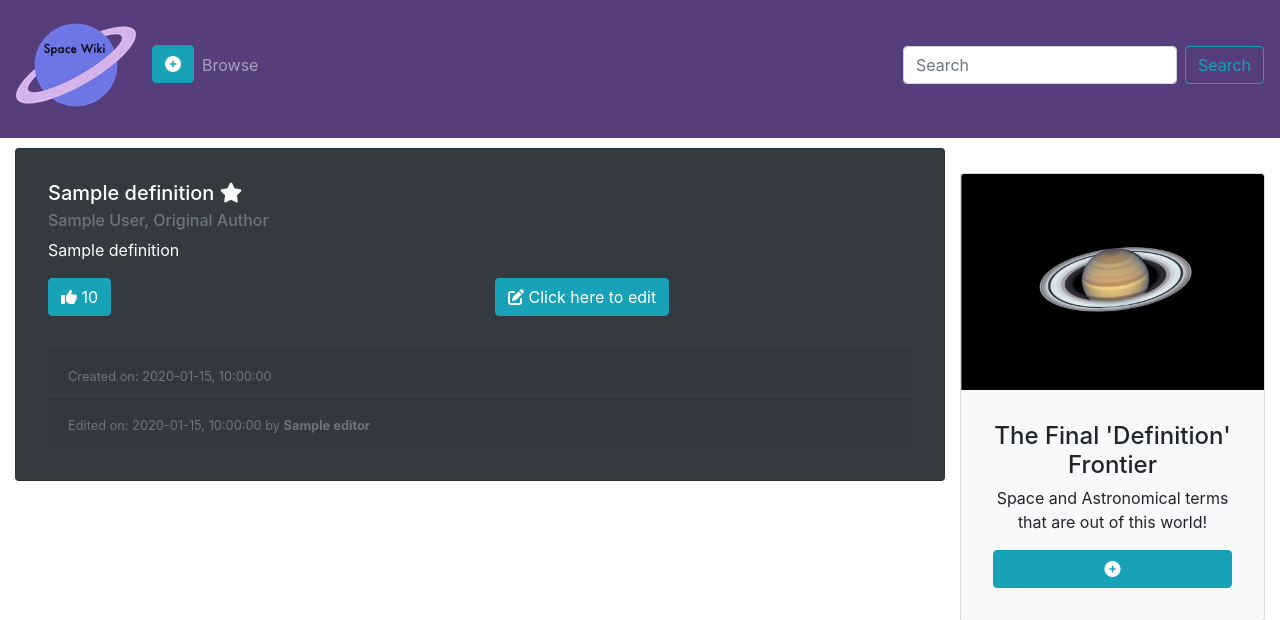
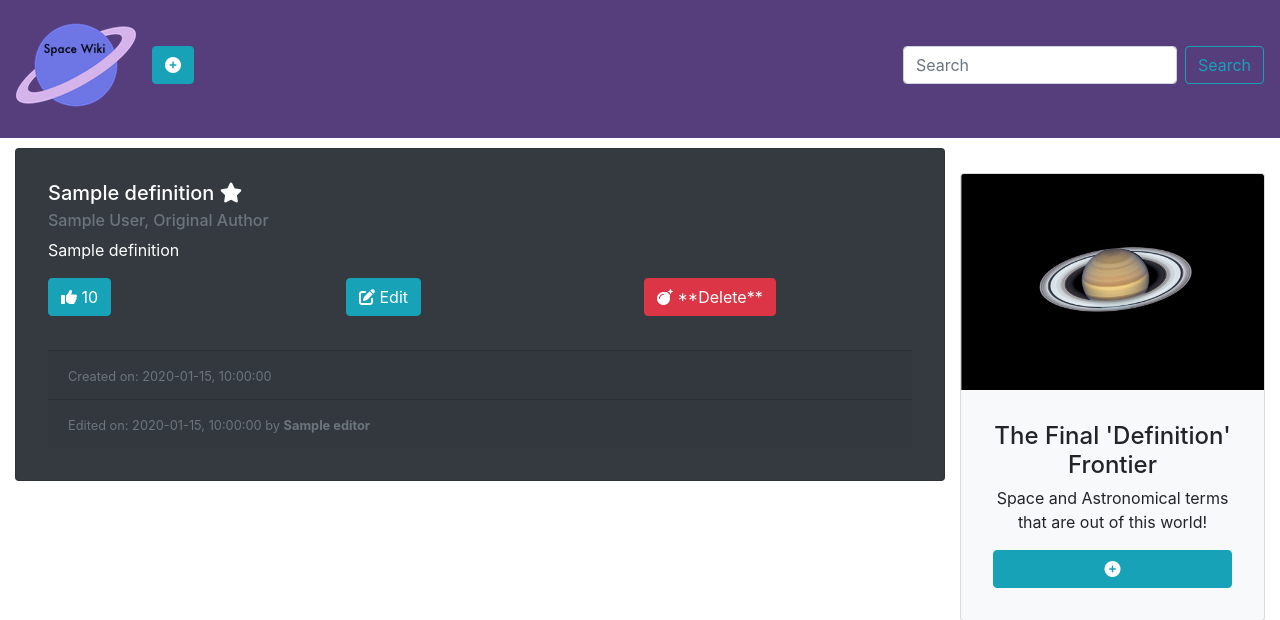
Before and after one commit to scottymcandrew/space-wiki, a Flask app: page / in a window 1280 px wide. Shown: the top 620 px of the page. Run offline with Flask 2, Linux system fonts and the light colour scheme; a database or web service that is not in the repository returns one stand-in record (values such as "Sample title"); some libraries are stand-ins or nearby versions.

Commit message:
Cancel buttons added, delete buttons coloured red

```diff
--- a/app.py
+++ b/app.py
@@ -119,6 +119,14 @@ def update_definition():
     return redirect(url_for('get_definitions'))
 
 
+@app.route('/delete_definition/<def_id>', methods=['POST'])
+def delete_definition(def_id):
+    definitions = mongo.db.definitions
+    definitions.delete_one({'_id': ObjectId(def_id)})
+    flash('I hope you meant to delete that!')
+    return redirect(url_for('get_definitions'))
+
+
 @app.route('/search', methods=['POST'])
 def search_definitions():
     definitions = mongo.db.definitions
@@ -127,9 +135,9 @@ def search_definitions():
     search_text = data['definition_search']
     # For the below search syntax to work, the MongoDB collection needs to have text indexes set for both keys
     # this allows for case-insensitive searching - https://docs.mongodb.com/manual/core/index-text/#create-text-index
+    # The single search will look in both definitions and definition names
     return render_template('search_results.html',
-                           definition_name_hits=definitions.find({"$text": {"$search": search_text}}),
-                           definition_hits=definitions.find({"$text": {"$search": search_text}}))
+                           definition_name_hits=definitions.find({"$text": {"$search": search_text}}))
 
 
 if __name__ == '__main__':
--- a/templates/add_definition.html
+++ b/templates/add_definition.html
@@ -23,6 +23,8 @@
 
                 <button type="submit" class="btn btn-block btn-info">Submit</button>
             </form>
+            <br>
+            <a href="/space"><button class="btn btn-block btn-danger">Cancel</button></a>
         </div>
     </div>
 
--- a/templates/base.html
+++ b/templates/base.html
@@ -38,9 +38,6 @@
                         </button>
                     </a>
                 </li>
-                <li class="nav-item">
-                    <a class="nav-link" href="#">Browse</a>
-                </li>
             </ul>
 
             <form action="{{ url_for('search_definitions') }}" method="POST" class="form-inline my-2 my-lg-0">
--- a/templates/browse.html
+++ /dev/null
@@ -1,6 +0,0 @@
-{% extends 'base.html' %}
-{% block content %}
-
-
-
-{% endblock %}
--- a/templates/edit_definition.html
+++ b/templates/edit_definition.html
@@ -31,6 +31,8 @@
 
                 <button type="submit" class="btn btn-block btn-info">Submit</button>
             </form>
+            <br>
+            <a href="/space"><button class="btn btn-block btn-danger">Cancel</button></a>
         </div>
     </div>
 
--- a/templates/space.html
+++ b/templates/space.html
@@ -34,10 +34,17 @@
                             <div class="col">
                                 <div class="edit-container">
                                     <a href="{{ url_for('edit_definition', def_id=d._id) }}">
-                                        <button class="btn btn-info"><i class="fas fa-edit"></i> Click here to edit
+                                        <button class="btn btn-info"><i class="fas fa-edit"></i> Edit
                                         </button>
                                     </a>
                                 </div>
+                            </div>
+                            <div class="col">
+                                <form id="delete-form" action="{{ url_for('delete_definition', def_id=d._id) }}" method="post">
+                                    <input type="hidden" id="def_id" name="def_id" value={{ d._id }}>
+                                    <button type="submit" class="btn btn-danger"><i class="fas fa-bomb"></i>
+                                    **Delete**</button>
+                                </form>
                             </div>
                         </div>
                         <br>
```
Also changed, not shown: templates/search_results.html (+6 -37 lines).
